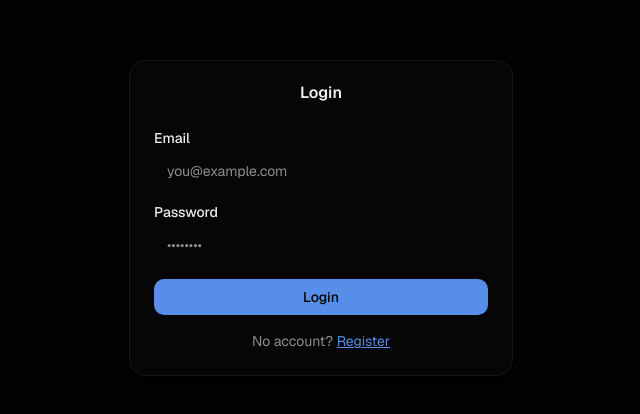
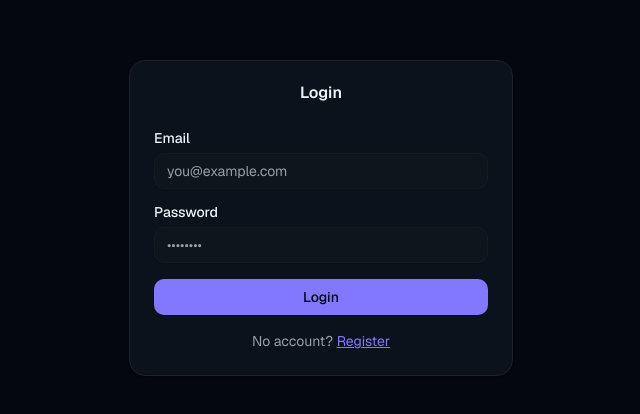
Before and after one commit to rishabh1S/cloudnest, a Next.js app in the folder ui-service/: page /login in a window 1280 px wide. Shown: the part 182-596 px from the top of the page, without its empty margins (319-959 px from the left). Built offline with nearby package versions, Linux system fonts and the light colour scheme; no server answers.

Commit message:
feat: update color palette for light and dark modes, enhance layout structure, and add theme switching functionality

```diff
--- a/ui-service/app/globals.css
+++ b/ui-service/app/globals.css
@@ -4,76 +4,75 @@
 @custom-variant dark (&:is(.dark *));
 
 :root {
-  /* Updated color palette for modern, dark-mode-first design with soft accents */
-  --background: oklch(0.08 0 0);
-  --foreground: oklch(0.95 0 0);
-  --card: oklch(0.12 0 0);
-  --card-foreground: oklch(0.95 0 0);
-  --popover: oklch(0.12 0 0);
-  --popover-foreground: oklch(0.95 0 0);
-  --primary: oklch(0.65 0.15 260);
-  --primary-foreground: oklch(0.08 0 0);
-  --secondary: oklch(0.18 0 0);
-  --secondary-foreground: oklch(0.95 0 0);
-  --muted: oklch(0.25 0 0);
-  --muted-foreground: oklch(0.65 0 0);
-  --accent: oklch(0.7 0.12 200);
-  --accent-foreground: oklch(0.08 0 0);
-  --destructive: oklch(0.65 0.2 25);
-  --destructive-foreground: oklch(0.95 0 0);
-  --border: oklch(0.2 0 0);
-  --input: oklch(0.15 0 0);
-  --ring: oklch(0.65 0.15 260);
-  --chart-1: oklch(0.65 0.15 260);
-  --chart-2: oklch(0.7 0.12 200);
-  --chart-3: oklch(0.6 0.18 150);
-  --chart-4: oklch(0.75 0.1 50);
-  --chart-5: oklch(0.55 0.15 320);
+  /* Vibrant light mode palette with bold colors and high contrast */
+  --background: oklch(0.98 0 0);
+  --foreground: oklch(0.12 0 0);
+  --card: oklch(0.96 0.01 240);
+  --card-foreground: oklch(0.12 0 0);
+  --popover: oklch(0.98 0 0);
+  --popover-foreground: oklch(0.12 0 0);
+  --primary: oklch(0.55 0.22 280);
+  --primary-foreground: oklch(0.98 0 0);
+  --secondary: oklch(0.85 0.08 240);
+  --secondary-foreground: oklch(0.12 0 0);
+  --muted: oklch(0.8 0 0);
+  --muted-foreground: oklch(0.45 0 0);
+  --accent: oklch(0.65 0.25 290);
+  --accent-foreground: oklch(0.98 0 0);
+  --destructive: oklch(0.62 0.25 25);
+  --destructive-foreground: oklch(0.98 0 0);
+  --border: oklch(0.88 0.02 240);
+  --input: oklch(0.94 0.01 240);
+  --ring: oklch(0.55 0.22 280);
+  --chart-1: oklch(0.55 0.22 280);
+  --chart-2: oklch(0.68 0.2 300);
+  --chart-3: oklch(0.7 0.18 180);
+  --chart-4: oklch(0.75 0.15 60);
+  --chart-5: oklch(0.62 0.22 320);
   --radius: 0.75rem;
-  --sidebar: oklch(0.1 0 0);
-  --sidebar-foreground: oklch(0.95 0 0);
-  --sidebar-primary: oklch(0.65 0.15 260);
-  --sidebar-primary-foreground: oklch(0.95 0 0);
-  --sidebar-accent: oklch(0.2 0 0);
-  --sidebar-accent-foreground: oklch(0.95 0 0);
-  --sidebar-border: oklch(0.18 0 0);
-  --sidebar-ring: oklch(0.65 0.15 260);
+  --sidebar: oklch(0.94 0.02 240);
+  --sidebar-foreground: oklch(0.12 0 0);
+  --sidebar-primary: oklch(0.55 0.22 280);
+  --sidebar-primary-foreground: oklch(0.98 0 0);
+  --sidebar-accent: oklch(0.88 0.05 240);
+  --sidebar-accent-foreground: oklch(0.12 0 0);
+  --sidebar-border: oklch(0.88 0.02 240);
+  --sidebar-ring: oklch(0.55 0.22 280);
 }
 
 .dark {
-  /* Dark mode uses same palette as light mode (dark-first design) */
-  --background: oklch(0.08 0 0);
-  --foreground: oklch(0.95 0 0);
-  --card: oklch(0.12 0 0);
-  --card-foreground: oklch(0.95 0 0);
-  --popover: oklch(0.12 0 0);
-  --popover-foreground: oklch(0.95 0 0);
-  --primary: oklch(0.65 0.15 260);
-  --primary-foreground: oklch(0.08 0 0);
-  --secondary: oklch(0.18 0 0);
-  --secondary-foreground: oklch(0.95 0 0);
-  --muted: oklch(0.25 0 0);
-  --muted-foreground: oklch(0.65 0 0);
-  --accent: oklch(0.7 0.12 200);
-  --accent-foreground: oklch(0.08 0 0);
-  --destructive: oklch(0.65 0.2 25);
-  --destructive-foreground: oklch(0.95 0 0);
-  --border: oklch(0.2 0 0);
-  --input: oklch(0.15 0 0);
-  --ring: oklch(0.65 0.15 260);
-  --chart-1: oklch(0.65 0.15 260);
-  --chart-2: oklch(0.7 0.12 200);
-  --chart-3: oklch(0.6 0.18 150);
-  --chart-4: oklch(0.75 0.1 50);
-  --chart-5: oklch(0.55 0.15 320);
-  --sidebar: oklch(0.1 0 0);
-  --sidebar-foreground: oklch(0.95 0 0);
-  --sidebar-primary: oklch(0.65 0.15 260);
-  --sidebar-primary-foreground: oklch(0.95 0 0);
-  --sidebar-accent: oklch(0.2 0 0);
-  --sidebar-accent-foreground: oklch(0.95 0 0);
-  --sidebar-border: oklch(0.18 0 0);
-  --sidebar-ring: oklch(0.65 0.15 260);
+  --background: oklch(0.13 0.02 260);
+  --foreground: oklch(0.96 0.01 260);
+  --card: oklch(0.18 0.02 260);
+  --card-foreground: oklch(0.96 0.01 260);
+  --popover: oklch(0.17 0.02 260);
+  --popover-foreground: oklch(0.96 0.01 260);
+  --primary: oklch(0.68 0.25 280);
+  --primary-foreground: oklch(0.1 0.02 260);
+  --secondary: oklch(0.55 0.18 240);
+  --secondary-foreground: oklch(0.98 0.01 260);
+  --muted: oklch(0.28 0.02 260);
+  --muted-foreground: oklch(0.7 0.02 260);
+  --accent: oklch(0.74 0.28 300);
+  --accent-foreground: oklch(0.1 0.02 260);
+  --destructive: oklch(0.62 0.25 25);
+  --destructive-foreground: oklch(0.98 0.01 260);
+  --border: oklch(0.25 0.02 260);
+  --input: oklch(0.22 0.02 260);
+  --ring: oklch(0.72 0.3 290);
+  --chart-1: oklch(0.68 0.25 280);
+  --chart-2: oklch(0.7 0.22 300);
+  --chart-3: oklch(0.75 0.18 160);
+  --chart-4: oklch(0.75 0.15 60);
+  --chart-5: oklch(0.68 0.25 320);
+  --sidebar: oklch(0.14 0.02 260);
+  --sidebar-foreground: oklch(0.95 0.01 260);
+  --sidebar-primary: oklch(0.68 0.25 280);
+  --sidebar-primary-foreground: oklch(0.1 0.02 260);
+  --sidebar-accent: oklch(0.22 0.02 260);
+  --sidebar-accent-foreground: oklch(0.96 0.01 260);
+  --sidebar-border: oklch(0.22 0.02 260);
+  --sidebar-ring: oklch(0.68 0.25 280);
 }
 
 @theme inline {
@@ -125,7 +124,6 @@
     @apply bg-background text-foreground;
   }
 
-  /* Added smooth transitions and glassmorphism effects */
   @supports (backdrop-filter: blur(1px)) {
     .glass {
       @apply bg-card/50 backdrop-blur-md;
--- a/ui-service/app/layout.tsx
+++ b/ui-service/app/layout.tsx
@@ -1,26 +1,34 @@
-import type { Metadata } from 'next'
-import { GeistSans } from 'geist/font/sans'
-import { GeistMono } from 'geist/font/mono'
-import { Analytics } from '@vercel/analytics/next'
-import './globals.css'
+import type { Metadata } from "next";
+import { GeistSans } from "geist/font/sans";
+import { GeistMono } from "geist/font/mono";
+import { Analytics } from "@vercel/analytics/next";
+import "./globals.css";
+import { ThemeProvider } from "next-themes";
 
 export const metadata: Metadata = {
-  title: 'v0 App',
-  description: 'Created with v0',
-  generator: 'v0.app',
-}
+  title: "CloudNest",
+  description: "Created by CloudNest Team",
+};
 
 export default function RootLayout({
   children,
 }: Readonly<{
-  children: React.ReactNode
+  children: React.ReactNode;
 }>) {
   return (
     <html lang="en">
-      <body className={`font-sans antialiased ${GeistSans.variable} ${GeistMono.variable}`}>
-        {children}
+      <body
+        className={`font-sans antialiased ${GeistSans.variable} ${GeistMono.variable}`}
+      >
+        <ThemeProvider
+          attribute="class"
+          defaultTheme="dark"
+          themes={["light", "dark"]}
+        >
+          {children}
+        </ThemeProvider>
         <Analytics />
       </body>
     </html>
-  )
+  );
 }
--- a/ui-service/components/top-nav.tsx
+++ b/ui-service/components/top-nav.tsx
@@ -1,6 +1,6 @@
-"use client"
+"use client";
 
-import { Avatar, AvatarFallback } from "@/components/ui/avatar"
+import { Avatar, AvatarFallback } from "@/components/ui/avatar";
 import {
   DropdownMenu,
   DropdownMenuContent,
@@ -8,29 +8,34 @@ import {
   DropdownMenuLabel,
   DropdownMenuSeparator,
   DropdownMenuTrigger,
-} from "@/components/ui/dropdown-menu"
-import { clearToken, getToken, parseToken } from "@/lib/auth"
-import { useRouter } from "next/navigation"
-import { Search, Bell } from "lucide-react"
-import { Input } from "@/components/ui/input"
+} from "@/components/ui/dropdown-menu";
+import { clearToken, getToken, parseToken } from "@/lib/auth";
+import { useRouter } from "next/navigation";
+import { Search, Bell, Sun, Moon, Monitor } from "lucide-react";
+import { Input } from "@/components/ui/input";
+import { useTheme } from "next-themes";
 
 export function TopNav() {
-  const router = useRouter()
-  const payload = parseToken(getToken())
+  const router = useRouter();
+  const { theme, setTheme } = useTheme();
+  const payload = parseToken(getToken());
   const initials =
     payload?.name
       ?.split(" ")
       .map((s) => s[0])
       .join("")
       .slice(0, 2)
-      .toUpperCase() || "U"
+      .toUpperCase() || "U";
 
   return (
     <header className="sticky top-0 z-30 flex items-center justify-between border-b border-border bg-background/80 backdrop-blur-md px-6 py-4 min-w-[80vw]">
       <div className="flex items-center gap-4 flex-1">
         <div className="relative hidden md:flex items-center flex-1 max-w-md">
           <Search className="absolute left-3 h-4 w-4 text-muted-foreground" />
-          <Input placeholder="Search files..." className="pl-10 bg-card border-border focus:border-primary" />
+          <Input
+            placeholder="Search files..."
+            className="pl-10 bg-card border-border focus:border-primary"
+          />
         </div>
       </div>
 
@@ -49,15 +54,58 @@ export function TopNav() {
             </Avatar>
           </DropdownMenuTrigger>
           <DropdownMenuContent align="end" className="w-56">
-            <DropdownMenuLabel className="max-w-[220px] truncate">{payload?.name || "User"}</DropdownMenuLabel>
+            <DropdownMenuLabel className="max-w-[220px] truncate">
+              {payload?.name || "User"}
+            </DropdownMenuLabel>
             <DropdownMenuLabel className="text-xs text-muted-foreground font-normal">
               {payload?.email || "user@example.com"}
             </DropdownMenuLabel>
             <DropdownMenuSeparator />
+            <div className="flex gap-2">
+              <DropdownMenuLabel className="text-xs py-3 text-muted-foreground tracking-wider px-3">
+                Theme
+              </DropdownMenuLabel>
+              <div className="px-2 py-1.5 flex items-center gap-2 bg-muted/30 rounded-lg">
+                <button
+                  onClick={() => setTheme("light")}
+                  className={`flex items-center gap-1 px-2.5 py-1.5 rounded-md transition-all text-sm font-medium ${
+                    theme === "light"
+                      ? "bg-background text-foreground shadow-sm"
+                      : "text-muted-foreground hover:text-foreground"
+                  }`}
+                  title="Light mode"
+                >
+                  <Sun className="h-3.5 w-3.5" />
+                </button>
+                <button
+                  onClick={() => setTheme("dark")}
+                  className={`flex items-center gap-1 px-2.5 py-1.5 rounded-md transition-all text-sm font-medium ${
+                    theme === "dark"
+                      ? "bg-background text-foreground shadow-sm"
+                      : "text-muted-foreground hover:text-foreground"
+                  }`}
+                  title="Dark mode"
+                >
+                  <Moon className="h-3.5 w-3.5" />
+                </button>
+                <button
+                  onClick={() => setTheme("system")}
+                  className={`flex items-center gap-1 px-2.5 py-1.5 rounded-md transition-all text-sm font-medium ${
+                    theme === "system"
+                      ? "bg-background text-foreground shadow-sm"
+                      : "text-muted-foreground hover:text-foreground"
+                  }`}
+                  title="System mode"
+                >
+                  <Monitor className="h-3.5 w-3.5" />
+                </button>
+              </div>
+            </div>
+            <DropdownMenuSeparator />
             <DropdownMenuItem
               onClick={() => {
-                clearToken()
-                router.replace("/login")
+                clearToken();
+                router.replace("/login");
               }}
             >
               Logout
@@ -66,5 +114,5 @@ export function TopNav() {
         </DropdownMenu>
       </div>
     </header>
-  )
+  );
 }
--- a/ui-service/package.json
+++ b/ui-service/package.json
@@ -1,5 +1,5 @@
 {
-  "name": "my-v0-project",
+  "name": "ui-service",
   "version": "0.1.0",
   "private": true,
   "scripts": {
```
